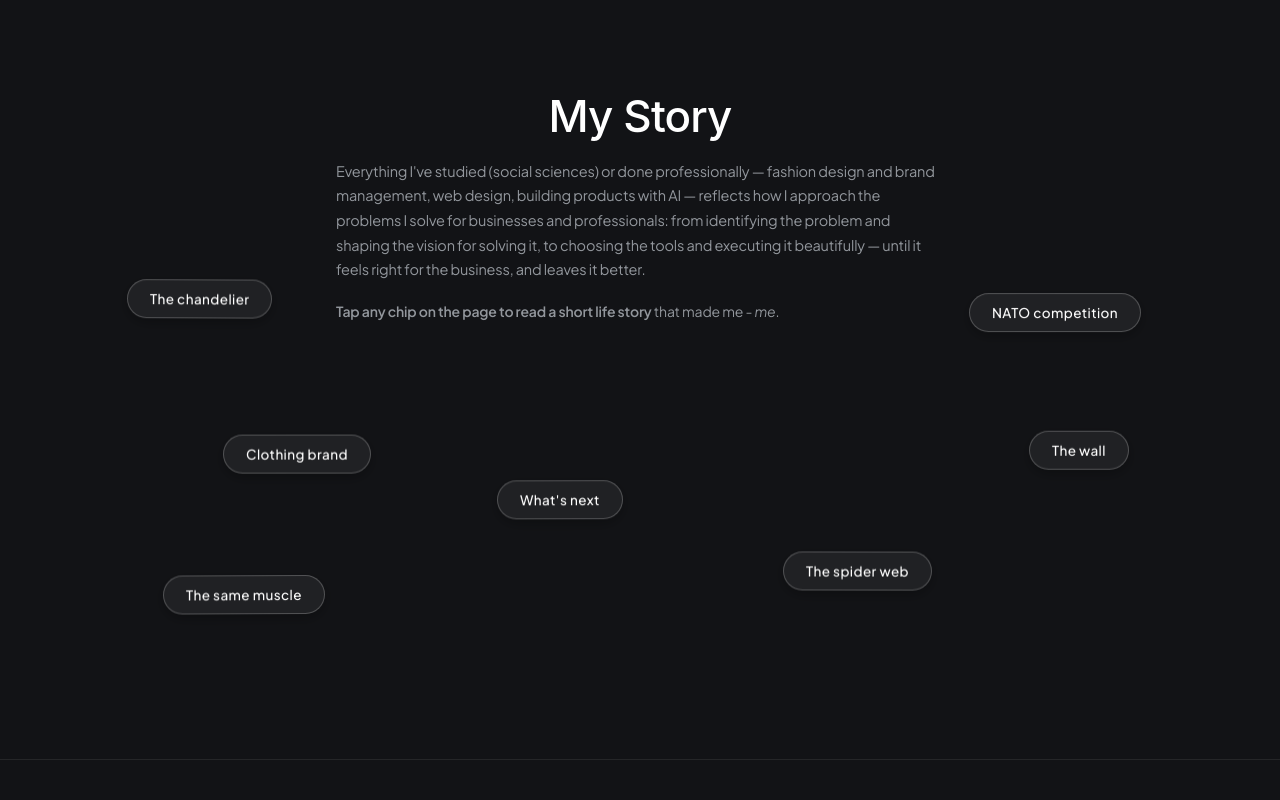
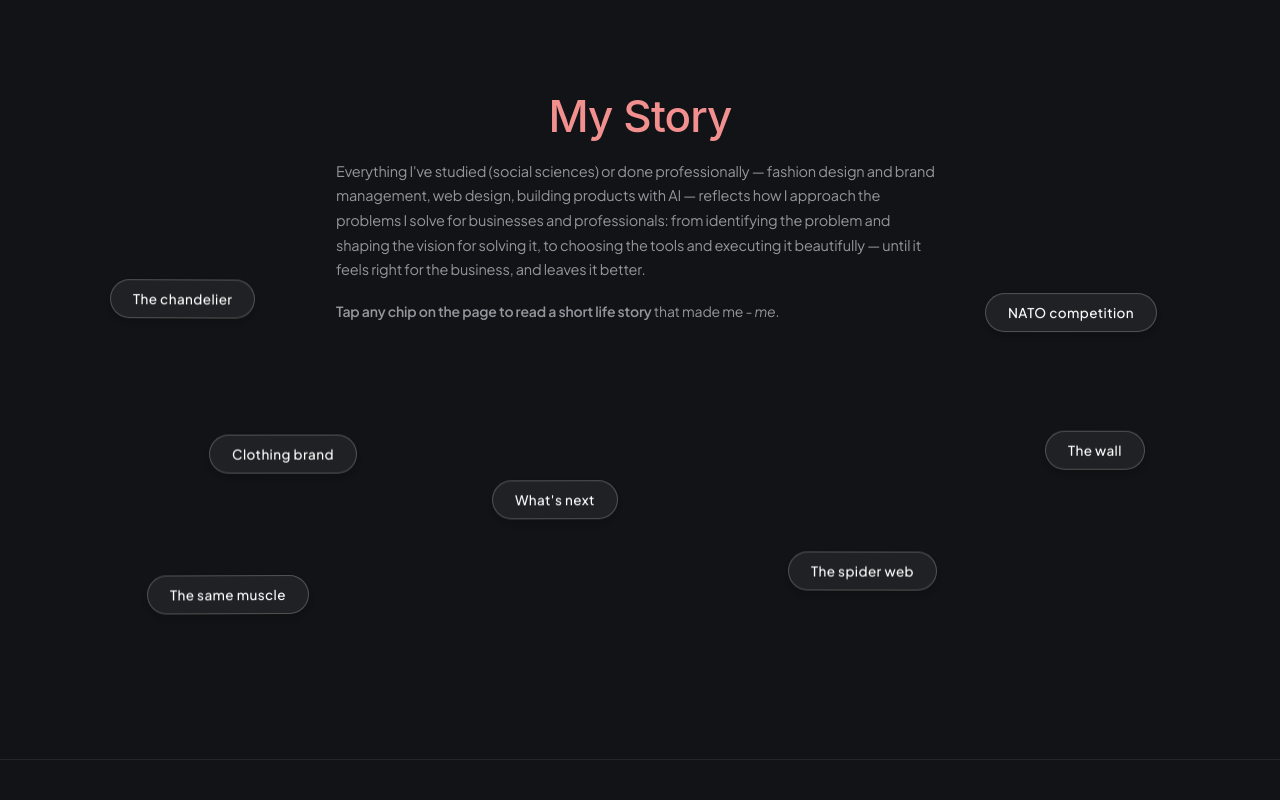
Before and after one commit to Irene2828/porfoliojuly, a Next.js app: page /about in a window 1280 px wide. Shown: the top 800 px of the page. Built offline with nearby package versions, Linux system fonts and the light colour scheme.

Commit message:
About: new intro text, full-width chips, peach My Story headline
Changed max-width of the about hero section to none and updated text color.

```diff
--- a/src/app/about/page.css
+++ b/src/app/about/page.css
@@ -10,7 +10,7 @@
 .about-hero-interactive {
   position: relative;
   width: 100%;
-  max-width: 1240px;
+  max-width: none;
   margin: 0 auto;
   padding: 120px 24px 60px;
   min-height: calc(100vh - 140px);
@@ -33,7 +33,7 @@
   font-size: clamp(32px, 3.8vw, 44px);
   font-weight: 500;
   letter-spacing: -0.02em;
-  color: #ffffff;
+  color: #f2908f; -webkit-text-fill-color: #f2908f;
   margin-bottom: 16px;
   line-height: 1.2;
 }
```
